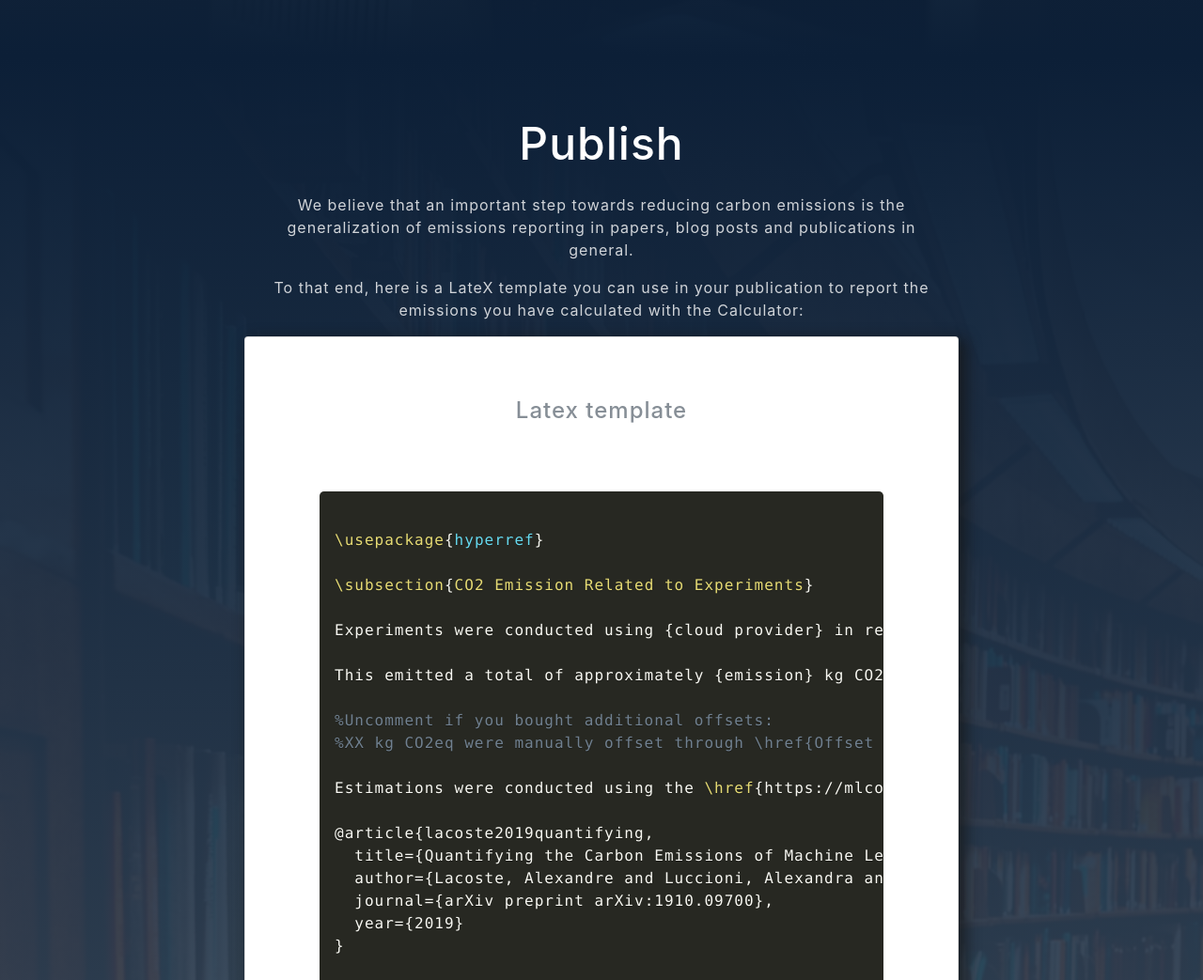
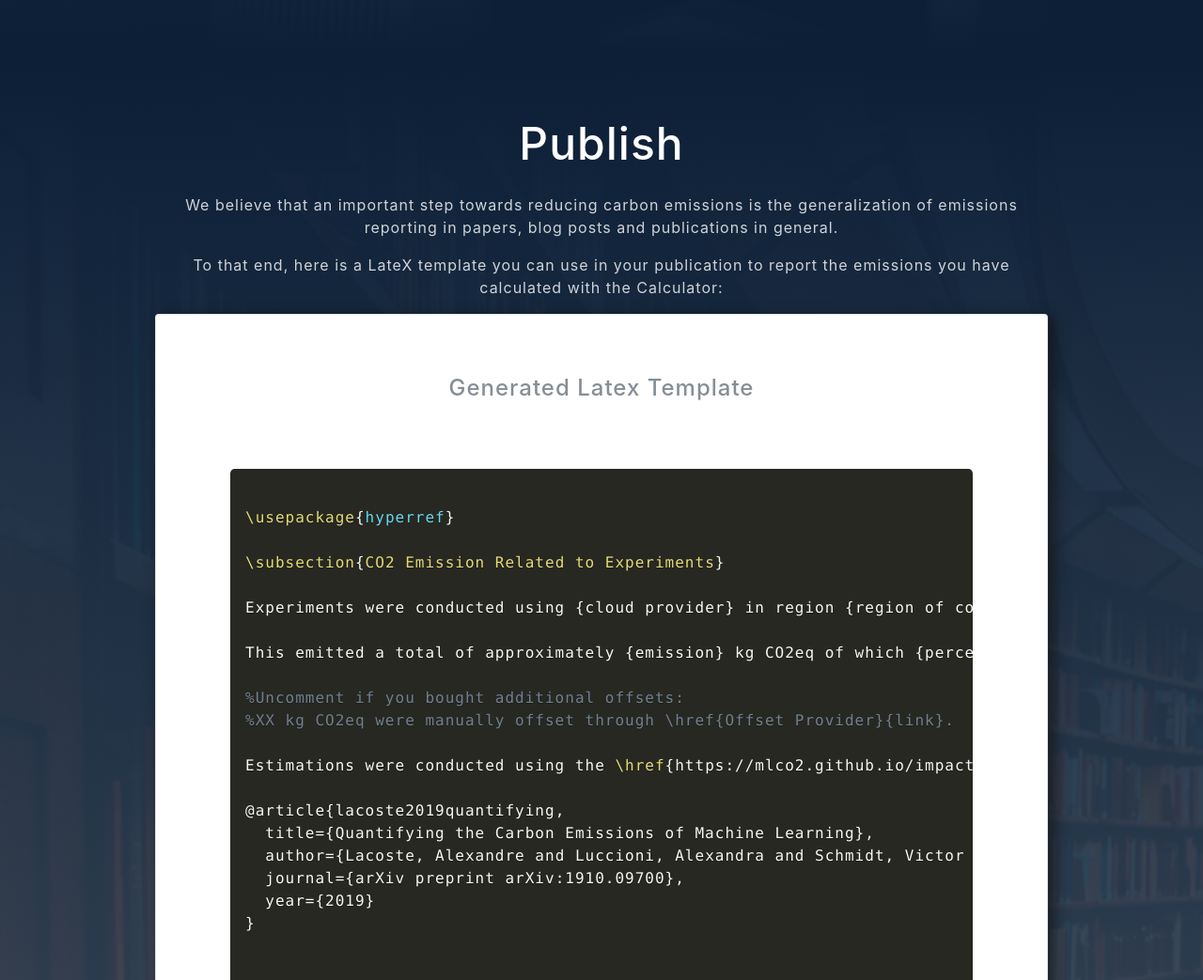
Before and after one commit to mlco2/impact, a website with bundled scripts: page index.html in a window 1280 px wide. Shown: the part 1540-2583 px from the top of the page at 94% size. Built offline with nearby package versions, Linux system fonts and the light colour scheme.

Commit message:
larger template

```diff
--- a/index.html
+++ b/index.html
@@ -240,7 +240,7 @@
     <div class="container">
 
         <div id="publish-title" class="row">
-            <div class="col-lg-8 mx-auto">
+            <div class="col-10 mx-auto">
                 <h2 class="text-white mb-4 section-title">Publish</h2>
                 <p class="text-white-80">We believe that an important step towards reducing carbon emissions is the generalization of emissions reporting in papers, blog posts and publications in general.
                 </p>
@@ -252,8 +252,8 @@
         </div>
 
         <div class="row template-row">
-            <div class="card col-12 col-sm-8" id="social-card-div">
-                <h3 class="pad">Latex template</h3>
+            <div class="card col-12 col-sm-10" id="social-card-div">
+                <h3 class="pad">Generated Latex Template</h3>
                 <div class="pad card-body">
 
                     <pre>
@@ -295,7 +295,7 @@ Estimations were conducted using the \href{https://mlco2.github.io/impact#comput
         <br>
 
         <div class="row template-row">
-            <div class="card col-12 col-sm-8" id="template-card-div">
+            <div class="card col-12 col-sm-10" id="template-card-div">
                 <h3 class="pad">Social Media</h3>
                 <div class="pad card-body">
                     <div class="row">
```
Also changed, not shown: html/_publish.html (+4 -4 lines).
